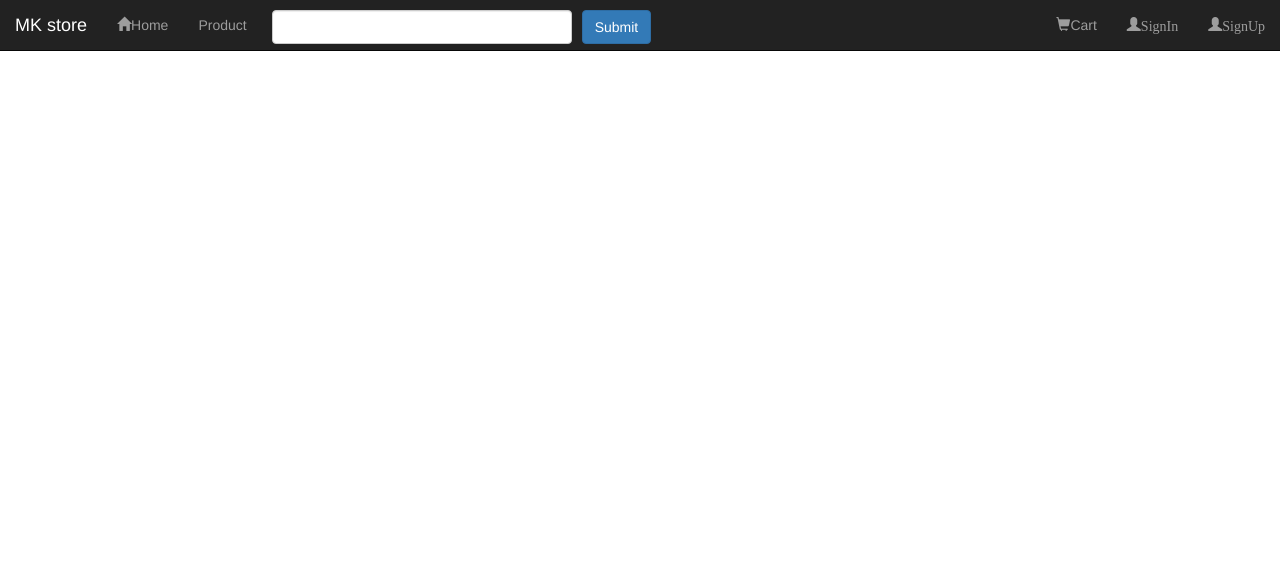
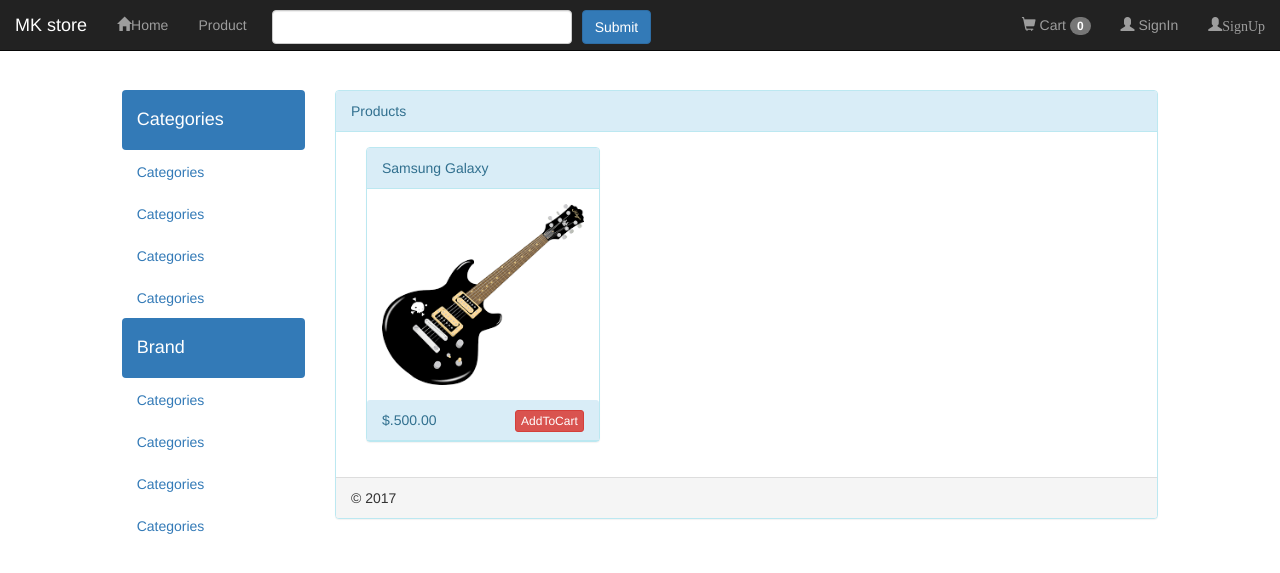
Before and after one commit to rhapsodist-MK/php1, a PHP site: page / in a window 1280 px wide. Shown: the top 573 px of the page. Run offline with PHP 8.4, Linux system fonts and the light colour scheme; some libraries are stand-ins or nearby versions.

Commit message:
create shopping cart index, db

```diff
--- a/project/php/shopping cart/index.php
+++ b/project/php/shopping cart/index.php
@@ -16,18 +16,109 @@
                 <li><a href="#"><span class="glyphicon glyphicon-home"></span>Home</a></li>
                 <li><a href="#">Product</a></li>
                 <li style="width:300px; left:10px; top:10px;"><input type="text" class="form-control" id="search_btn"></li>
-                <li style="top:10px; left:20px;"><input type="submit" class="btn btn-primary" id="search_btn"></li>
+                <li style="top:10px; left:20px;">
+                    <input type="submit" class="btn btn-primary" id="search_btn">
+                </li>
             </ul>
             <ul class="nav navbar-nav navbar-right">
-                <li><a href="#"><span class="glyphicon glyphicon-shopping-cart"></span>Cart</a></li>
-                <li><a href="#"><span class="glyphicon glyphicon-user">SignIn</a></li>
+                <li>
+                    <a href="#" class="dropdown-toggle" data-toggle="dropdown">
+                        <span class="glyphicon glyphicon-shopping-cart"></span>
+                        Cart
+                        <span class="badge">0</span>
+                    </a>
+                    <div class="dropdown-menu" style="width:400px;">
+                        <div class="panel panel-success">
+                            <div class="panel-heading">
+                                <div class="row">
+                                    <div class="col-md-3">Sl.No</div>
+                                    <div class="col-md-3">Product Image</div>
+                                    <div class="col-md-3">product Name</div>
+                                    <div class="col-md-3">Price in $.</div>
+                                </div>
+                            </div>
+                            <div class="panel-body"></div>
+                            <div class="panel-footer"></div>
+                        </div>
+                    </div>
+                </li>
+                <li>
+                    <a href="#" class="dropdown-toggle" data-toggle="dropdown">
+                        <span class="glyphicon glyphicon-user"></span>
+                        SignIn
+                    </a>
+                    <ul class="dropdown-menu">
+                        <div style="width:300px">
+                            <div class="panel panel-primary">
+                                <div class="panel-heading">Login</div>
+                                <div class="panel-heading">
+                                    <label for="email">Email</label>
+                                    <input type="email" class="form-control" id="email" required>
+                                    <label for="password">Password</label>
+                                    <input type="password" class="form-control" id="password" required>
+                                    <br>
+                                    <a href="#" style="color:white; list-style:none">
+                                        Forgotten Password
+                                        <input type="submit" class="btn btn-success" style="float:right;"
+                                        id="login" value="Login">
+                                    </a>
+                                </div>
+                                <div class="panel-footer" id="e_msg"></div>
+                            </div>
+                        </div>
+                    </ul>
+                </li>
                 <li><a href="#"><span class="glyphicon glyphicon-user">SignUp</a></li>
             </ul>
         </div>
     </div>
-
-    <script src="js/jquery-3.2.1.min.js"></script>
-    <script src="js/bootstrap.min.js"></script>
+    <p><br></p>
+    <p><br></p>
+    <p><br></p>
+    <div class="container-fluid">
+        <div class="row">
+            <div class="col-md-1"></div>
+            <div class="col-md-2">
+                <div class="nav nav-pills nav-stacked">
+                    <li class="active"><a href="#"><h4>Categories</h4></a></li>
+                    <li><a href="#">Categories</a></li>
+                    <li><a href="#">Categories</a></li>
+                    <li><a href="#">Categories</a></li>
+                    <li><a href="#">Categories</a></li>
+                </div>
+                <div class="nav nav-pills nav-stacked">
+                    <li class="active"><a href="#"><h4>Brand</h4></a></li>
+                    <li><a href="#">Categories</a></li>
+                    <li><a href="#">Categories</a></li>
+                    <li><a href="#">Categories</a></li>
+                    <li><a href="#">Categories</a></li>
+                </div>
+            </div>
+            <div class="col-md-8">
+                <div class="panel panel-info">
+                    <div class="panel-heading">Products</div>
+                    <div class="panel-body">
+                        <div class="col-md-4">
+                            <div class="panel panel-info">
+                                <div class="panel-heading">Samsung Galaxy</div>
+                                <div class="panel-body">
+                                    <img src="img/guitar1.png" style="width:100%;height:100%" alt="">
+                                </div>
+                                <div class="panel-heading">
+                                    $.500.00
+                                    <button class="btn btn-danger btn-xs" style="float:right;">AddToCart</button>
+                                </div>
+                            </div>
+                        </div>
+                    </div>
+                    <div class="panel-footer">&copy; 2017</div>
+                </div>
+            </div>
+            <div class="col-md-1"></div>
+        </div>
+    </div>
+    <script src="http://code.jquery.com/jquery-latest.min.js"></script>
+    <script src="http://maxcdn.bootstrapcdn.com/bootstrap/3.2.0/js/bootstrap.min.js"></script>
     <script src="js/main.js"></script>
 </body>
 </html>
```
Also changed, not shown: project/php/shopping cart/sql.sql (added, +61 -0 lines), project/php/shopping cart/img/guitar1.png (added).
